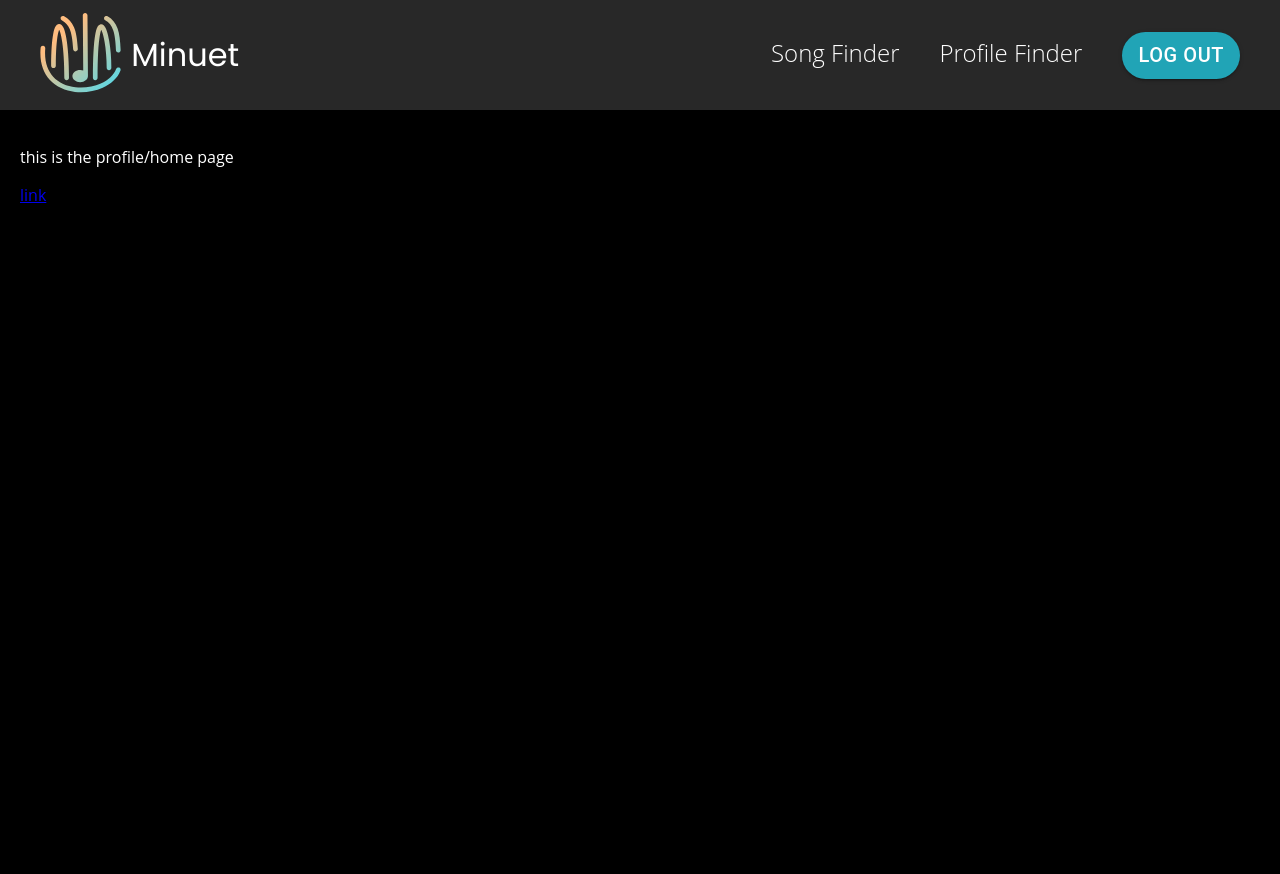
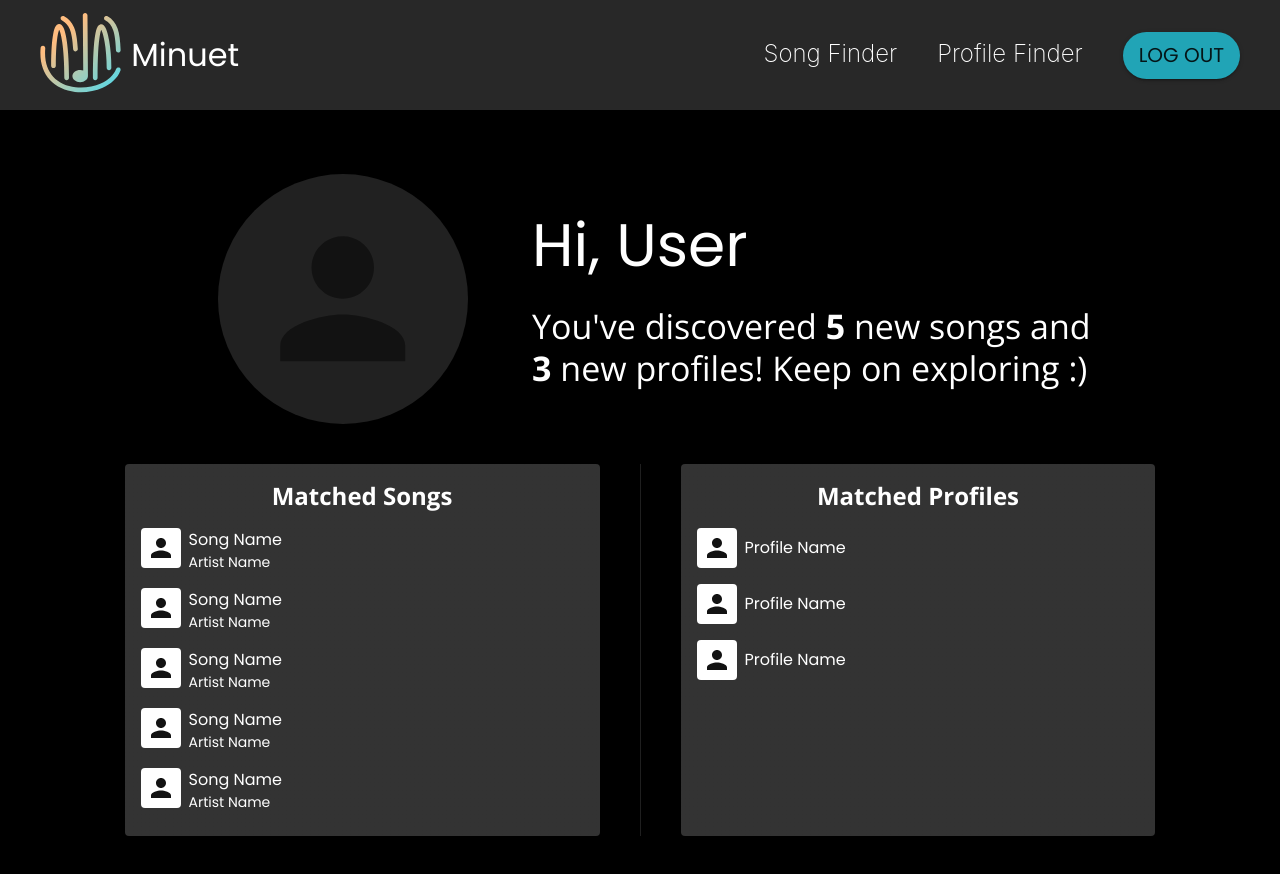
Before and after one commit to jakobreinwald/cs-130-project, a React (Create React App) app in the folder minuet/: page / in a window 1280 px wide. Shown: the top 874 px of the page. Before the commit the page ends 800 px from the top, so only its background shows below. Built offline with nearby package versions, Linux system fonts and the light colour scheme.

Commit message:
Added MUI theme, designed profile page

```diff
--- a/minuet/src/App.css
+++ b/minuet/src/App.css
@@ -1,3 +1,4 @@
+/* NOT BEING USED RIGHT NOW - can delete */
 @import url('https://fonts.googleapis.com/css?family=Poppins');
 
 body {
--- a/minuet/src/App.js
+++ b/minuet/src/App.js
@@ -1,23 +1,54 @@
-import './App.css';
+// import './App.css';
 import NavBar from './components/navbar';
 import { Routes, Route } from 'react-router-dom';
 import ProfileFinder from './pages/profileFinder';
 import SongFinder from './pages/songFinder';
 import UserProfile from './pages/userProfile';
 import LandingPage from './pages/landingPage';
+import React from 'react';
+import { createTheme, ThemeProvider } from '@mui/material/styles';
+
+const theme = createTheme({
+    palette: {
+      mode: 'dark',
+      primary: {
+        main: '#21A4B6',
+      },
+      background: {
+        primary: '#000000',
+        secondary: '#282828',
+      },
+      text: {
+        primary: '#ffffff',
+        secondary: '#21A4B6',
+      },
+    },
+    typography: {
+      fontFamily: 'Poppins, Open Sans, sans-serif',
+      h4: {
+        fontFamily: 'Open Sans, sans-serif',
+      },
+      h5: {
+        fontFamily: 'Open Sans, sans-serif',
+      },
+      h6: {
+        fontFamily: 'Open Sans, sans-serif',
+      },
+    },
+  });
 
 const isLoggedIn = true; //todo based on whether logged in or not
 
 function App() {
   return (
-    <div>
+    <ThemeProvider theme={theme}>
         { isLoggedIn ? <NavBar /> : null }
         <Routes>
             <Route path='/' element={isLoggedIn ? <UserProfile /> : <LandingPage />} />
             <Route path='/song-finder' element={<SongFinder />} />
             <Route path='/profile-finder' element={<ProfileFinder />} />
         </Routes>
-    </div>
+    </ThemeProvider>
   );
 }
 
--- a/minuet/src/components/navbar.css
+++ b/minuet/src/components/navbar.css
@@ -1,6 +1,9 @@
+@import url('https://fonts.googleapis.com/css?family=Poppins');
+@import url('https://fonts.googleapis.com/css2?family=Open+Sans:ital,wght@0,300..800;1,300..800&display=swap');
+
 .navbar{
     height: 100px;
-    background-color: var(--secondary-bg-color);
+    background-color: #282828;
     display: flex;
     flex-direction: row;
     align-items: center;
@@ -28,7 +31,7 @@
 }
 
 .navbarAppName{
-    color: var(--text-color);
+    color: white;
     text-decoration: none;
     font-family: 'Poppins', sans-serif;
     font-weight: 500;
@@ -42,7 +45,7 @@
     align-items: center;
 }
 .logInOutButton {
-    background-color: var(--primary-accent-color) !important;
+    background-color: #21A4B6 !important;
     border-radius: 30px !important;
     font-size: 20px !important;
     font-weight: 500 !important;
@@ -52,7 +55,7 @@ a.navbarLink {
     overflow: hidden;
     position: relative;
     display: inline-block;
-    color: var(--text-color);
+    color: white;
     font-size: 24px;
     font-weight: 200;
 }
@@ -65,7 +68,7 @@ a.navbarLink::after {
     left: 0;
 }
 a.navbarLink::before {
-    background-color: var(--primary-accent-color);
+    background-color: #21A4B6;
     height: 2px;
     bottom: 0;
     transform-origin: 100% 50%;
@@ -80,7 +83,7 @@ a.navbarLink::after {
     transform-origin: 100% 50%;
     transform: translate3d(200%, 0, 0);
     transition: transform .3s cubic-bezier(0.76, 0, 0.24, 1);
-    color: var(--primary-accent-color);
+    color: #21A4B6;
 }
 
 a.navbarLink:hover::before {
--- a/minuet/src/pages/userProfile.css
+++ /dev/null
@@ -1,3 +0,0 @@
-.profileBody{
-    padding: 20px;
-}
--- a/minuet/src/pages/userProfile.js
+++ b/minuet/src/pages/userProfile.js
@@ -1,14 +1,98 @@
 import React from 'react';
-import './userProfile.css'
+import { Box, Typography, Card, CardContent, Divider, Avatar } from '@mui/material';
 
 function UserProfile() {
+  // TODO replace placeholders with actual data
+  const username = "User";
+  const newSongs = 5;
+  const newProfiles = 3;
+
   return (
-    <div className="profilePage">
-      <div className="profileBody">
-        <p>this is the profile/home page</p>
-        <a href='www.google.com'> link</a>
-      </div>
-    </div>
+    <Box sx={{bgcolor: 'background.primary', minHeight: '100vh', p: 3, display: 'flex', flexDirection: 'column', alignItems: 'center',}}>
+        <Box sx={{display: 'flex', flexDirection: 'row', gap: 3, maxWidth: '75%',}}>
+            <Avatar sx={{ bgcolor: 'grey.900', width: 250, height: 250, m: 5,}} />
+            <Box sx={{display: 'flex', flexDirection: 'column', justifyContent: 'center',}}>
+                <Typography variant="h2" sx={{ color: 'text.primary', mb: 3}}>
+                    Hi, {username}
+                </Typography>
+                <Typography variant="h4" sx={{ color: 'text.primary'}}>
+                    You've discovered <b>{newSongs}</b> new songs and <b>{newProfiles}</b> new profiles! Keep on exploring :)
+                </Typography>
+            </Box>
+        </Box>
+      <Box sx={{display: 'flex', flexDirection:'row', gap: 5, justifyContent: 'center',}}>
+        <Card sx={{ bgcolor: 'background.secondary', flexGrow: 1, minWidth: '90%'}}>
+          <CardContent>
+            <Typography gutterBottom variant="h5" component="div" align='center'>
+              <b>Matched Songs</b>
+            </Typography>
+            {/* TODO: Replace with actual song data */}
+            <Box sx={{display:'flex', flexDirection: 'row', gap: 1, mt: 2}}>
+                <Avatar sx={{ bgcolor: 'text.primary'}} variant="rounded"/>
+                <Box sx={{display: 'flex', flexDirection: 'column', justifyContent: 'center',}}>
+                    <Typography variant="body1">Song Name</Typography>
+                    <Typography variant="body2">Artist Name</Typography>
+                </Box>
+            </Box>
+            <Box sx={{display:'flex', flexDirection: 'row', gap: 1, mt: 2}}>
+                <Avatar sx={{ bgcolor: 'text.primary'}} variant="rounded"/>
+                <Box sx={{display: 'flex', flexDirection: 'column', justifyContent: 'center',}}>
+                    <Typography variant="body1">Song Name</Typography>
+                    <Typography variant="body2">Artist Name</Typography>
+                </Box>
+            </Box>
+            <Box sx={{display:'flex', flexDirection: 'row', gap: 1, mt: 2}}>
+                <Avatar sx={{ bgcolor: 'text.primary'}} variant="rounded"/>
+                <Box sx={{display: 'flex', flexDirection: 'column', justifyContent: 'center',}}>
+                    <Typography variant="body1">Song Name</Typography>
+                    <Typography variant="body2">Artist Name</Typography>
+                </Box>
+            </Box>
+            <Box sx={{display:'flex', flexDirection: 'row', gap: 1, mt: 2}}>
+                <Avatar sx={{ bgcolor: 'text.primary'}} variant="rounded"/>
+                <Box sx={{display: 'flex', flexDirection: 'column', justifyContent: 'center',}}>
+                    <Typography variant="body1">Song Name</Typography>
+                    <Typography variant="body2">Artist Name</Typography>
+                </Box>
+            </Box>
+            <Box sx={{display:'flex', flexDirection: 'row', gap: 1, mt: 2}}>
+                <Avatar sx={{ bgcolor: 'text.primary'}} variant="rounded"/>
+                <Box sx={{display: 'flex', flexDirection: 'column', justifyContent: 'center',}}>
+                    <Typography variant="body1">Song Name</Typography>
+                    <Typography variant="body2">Artist Name</Typography>
+                </Box>
+            </Box>
+          </CardContent>
+        </Card>
+        <Divider orientation="vertical" flexItem />
+        <Card sx={{ bgcolor: 'background.secondary', flexGrow: 1, minWidth: '90%'}}>
+          <CardContent>
+            <Typography gutterBottom variant="h5" component="div" align='center'>
+              <b>Matched Profiles</b>
+            </Typography>
+            {/* TODO: Replace with actual profile data */}
+            <Box sx={{display:'flex', flexDirection: 'row', gap: 1, mt: 2}}>
+                <Avatar sx={{ bgcolor: 'text.primary'}} variant="rounded"/>
+                <Box sx={{display: 'flex', flexDirection: 'column', justifyContent: 'center',}}>
+                    <Typography variant="body1">Profile Name</Typography>
+                </Box>
+            </Box>
+            <Box sx={{display:'flex', flexDirection: 'row', gap: 1, mt: 2}}>
+                <Avatar sx={{ bgcolor: 'text.primary'}} variant="rounded"/>
+                <Box sx={{display: 'flex', flexDirection: 'column', justifyContent: 'center',}}>
+                    <Typography variant="body1">Profile Name</Typography>
+                </Box>
+            </Box>
+            <Box sx={{display:'flex', flexDirection: 'row', gap: 1, mt: 2}}>
+                <Avatar sx={{ bgcolor: 'text.primary'}} variant="rounded"/>
+                <Box sx={{display: 'flex', flexDirection: 'column', justifyContent: 'center',}}>
+                    <Typography variant="body1">Profile Name</Typography>
+                </Box>
+            </Box>
+          </CardContent>
+        </Card>
+      </Box>
+    </Box>
   );
 }
 
```
Lines whose indentation alone changed are shown as unchanged.
